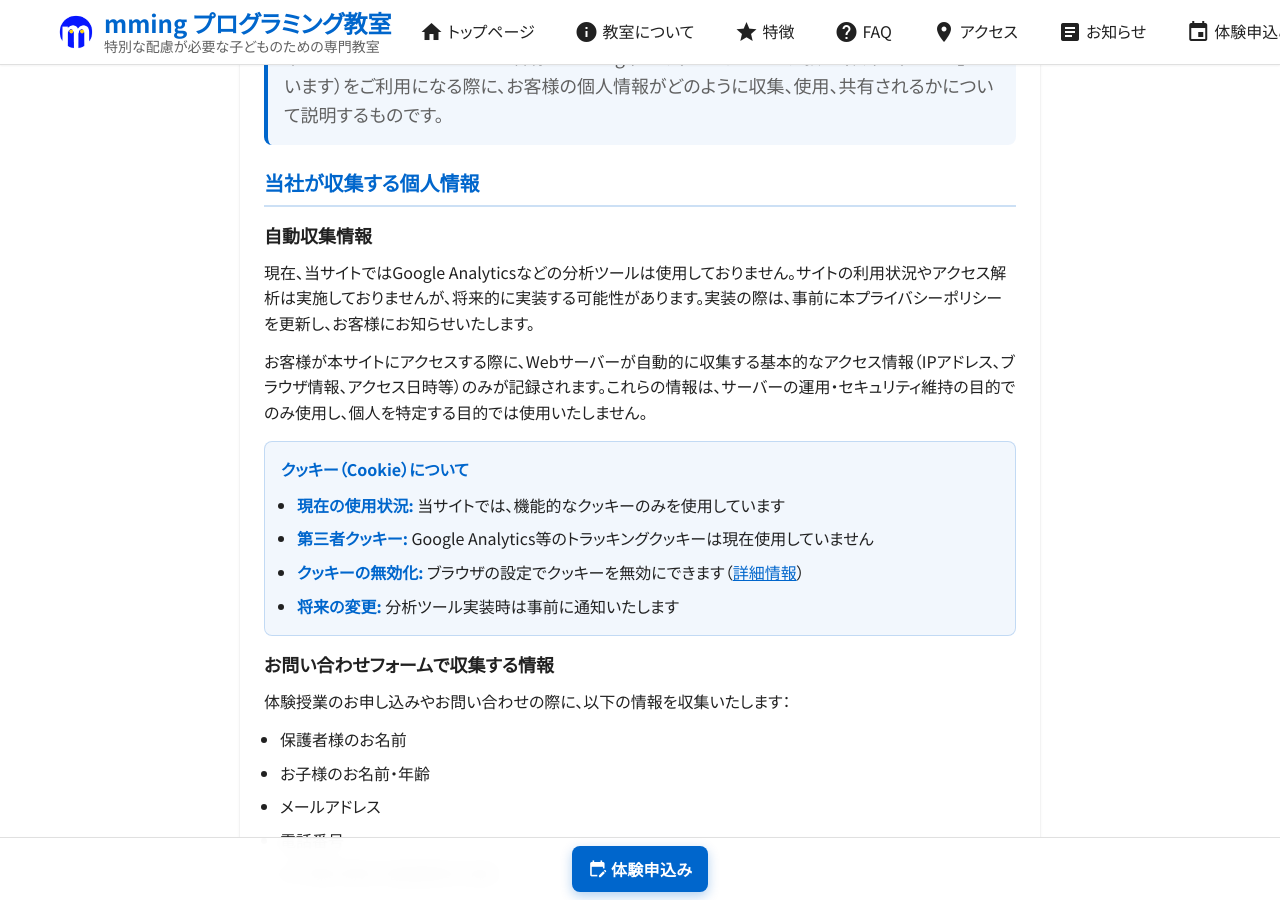
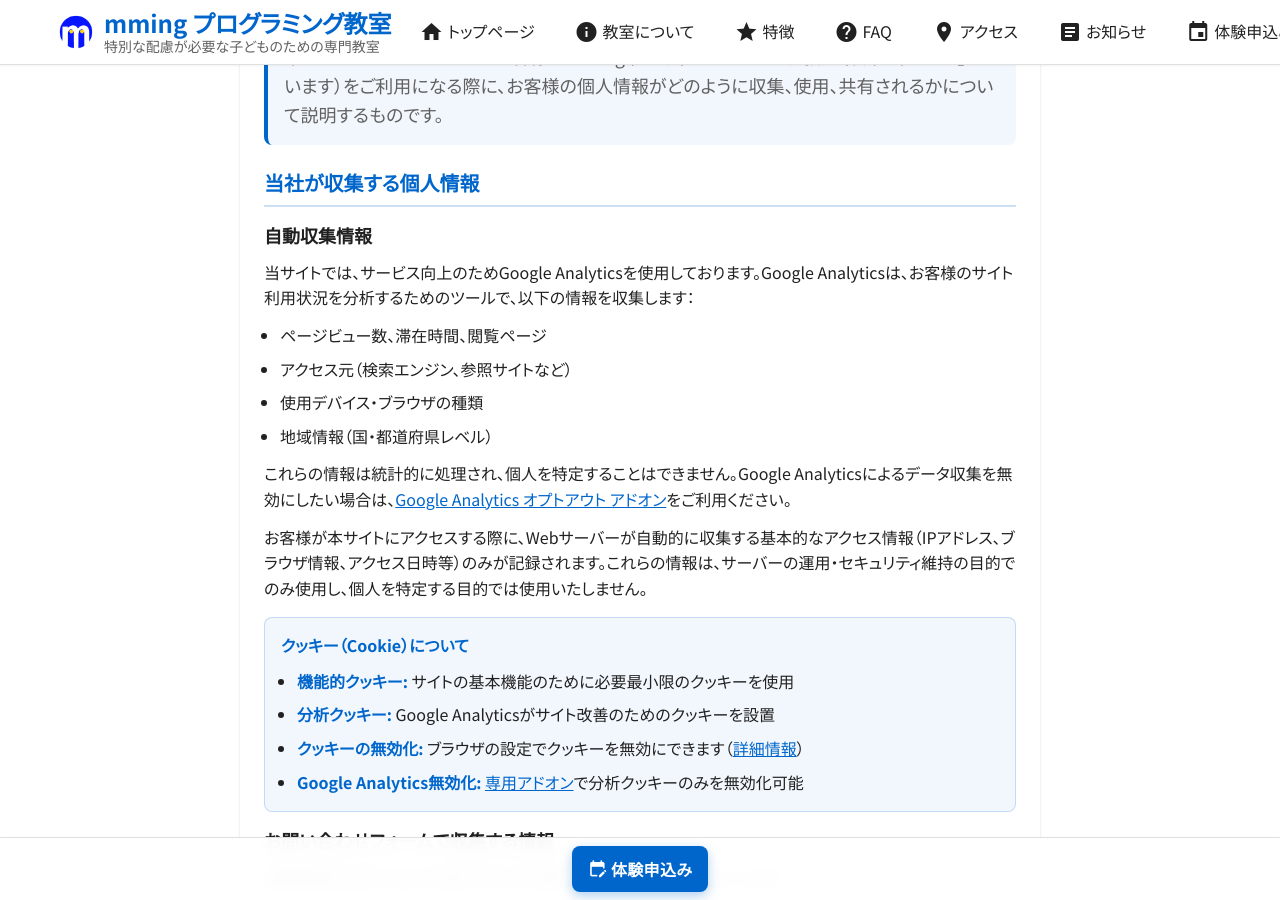
Before and after one commit to Mming-Lab/Mming-Lab.github.io, a Jekyll site: the page built from legal.html, in a window 1280 px wide and 900 px high, scrolled down 548 px. Built offline with Jekyll 4.4.1, drawn with Linux system fonts in a browser that asks for light colours; some of the changed text lies outside the part shown.

Commit message:
Google Analytics設定

```diff
--- a/_config.yml
+++ b/_config.yml
@@ -25,6 +25,10 @@ url: "https://mming-lab.github.io"
 lang: ja_JP
 encoding: utf-8
 timezone: Asia/Tokyo
+
+# Google Analytics設定
+analytics:
+  google: G-7LTNR6JLNM
 
 # Jekyll設定（GitHub Pages準拠）
 markdown: kramdown
--- a/_layouts/default.html
+++ b/_layouts/default.html
@@ -116,6 +116,18 @@ mmingプログラミング教室 - ベースレイアウトテンプレート
     }
     </script>
 
+    <!-- Google Analytics -->
+    {% if site.analytics.google and jekyll.environment == 'production' %}
+    <!-- Google tag (gtag.js) -->
+    <script async src="https://www.googletagmanager.com/gtag/js?id={{ site.analytics.google }}"></script>
+    <script>
+        window.dataLayer = window.dataLayer || [];
+        function gtag(){dataLayer.push(arguments);}
+        gtag('js', new Date());
+        gtag('config', '{{ site.analytics.google }}');
+    </script>
+    {% endif %}
+
     <!-- JavaScript早期初期化 -->
     <script>
         // no-jsクラスを削除
--- a/legal.html
+++ b/legal.html
@@ -8,7 +8,7 @@ description: mmingプログラミング教室のプライバシーポリシー
     <div class="legal-container">
         <header class="legal-header">
             <h1 id="privacy-policy-title">プライバシーポリシー</h1>
-            <p class="last-updated">最終更新日：2024年12月15日</p>
+            <p class="last-updated">最終更新日：2025年1月4日</p>
         </header>
 
         <nav class="table-of-contents" aria-labelledby="toc-heading">
@@ -36,7 +36,16 @@ description: mmingプログラミング教室のプライバシーポリシー
 
                 <h3>自動収集情報</h3>
                 <p>
-                    現在、当サイトではGoogle Analyticsなどの分析ツールは使用しておりません。サイトの利用状況やアクセス解析は実施しておりませんが、将来的に実装する可能性があります。実装の際は、事前に本プライバシーポリシーを更新し、お客様にお知らせいたします。
+                    当サイトでは、サービス向上のためGoogle Analyticsを使用しております。Google Analyticsは、お客様のサイト利用状況を分析するためのツールで、以下の情報を収集します：
+                </p>
+                <ul>
+                    <li>ページビュー数、滞在時間、閲覧ページ</li>
+                    <li>アクセス元（検索エンジン、参照サイトなど）</li>
+                    <li>使用デバイス・ブラウザの種類</li>
+                    <li>地域情報（国・都道府県レベル）</li>
+                </ul>
+                <p>
+                    これらの情報は統計的に処理され、個人を特定することはできません。Google Analyticsによるデータ収集を無効にしたい場合は、<a href="https://tools.google.com/dlpage/gaoptout" target="_blank" rel="noopener noreferrer">Google Analytics オプトアウト アドオン</a>をご利用ください。
                 </p>
 
                 <p>
@@ -46,10 +55,10 @@ description: mmingプログラミング教室のプライバシーポリシー
                 <div class="info-box">
                     <h4>クッキー（Cookie）について</h4>
                     <ul>
-                        <li><strong>現在の使用状況:</strong> 当サイトでは、機能的なクッキーのみを使用しています</li>
-                        <li><strong>第三者クッキー:</strong> Google Analytics等のトラッキングクッキーは現在使用していません</li>
+                        <li><strong>機能的クッキー:</strong> サイトの基本機能のために必要最小限のクッキーを使用</li>
+                        <li><strong>分析クッキー:</strong> Google Analyticsがサイト改善のためのクッキーを設置</li>
                         <li><strong>クッキーの無効化:</strong> ブラウザの設定でクッキーを無効にできます（<a href="http://www.allaboutcookies.org" target="_blank" rel="noopener noreferrer">詳細情報</a>）</li>
-                        <li><strong>将来の変更:</strong> 分析ツール実装時は事前に通知いたします</li>
+                        <li><strong>Google Analytics無効化:</strong> <a href="https://tools.google.com/dlpage/gaoptout" target="_blank" rel="noopener noreferrer">専用アドオン</a>で分析クッキーのみを無効化可能</li>
                     </ul>
                 </div>
 
```
